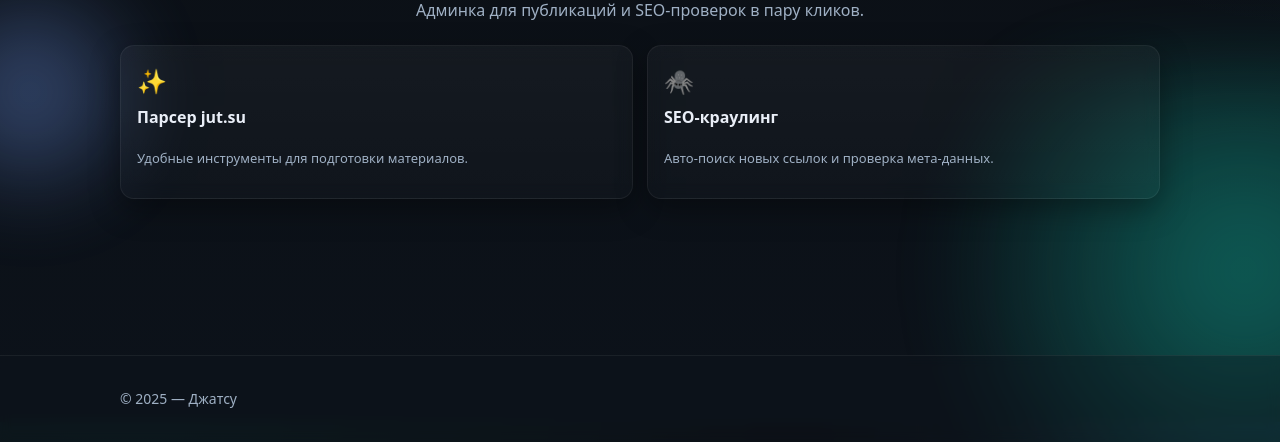
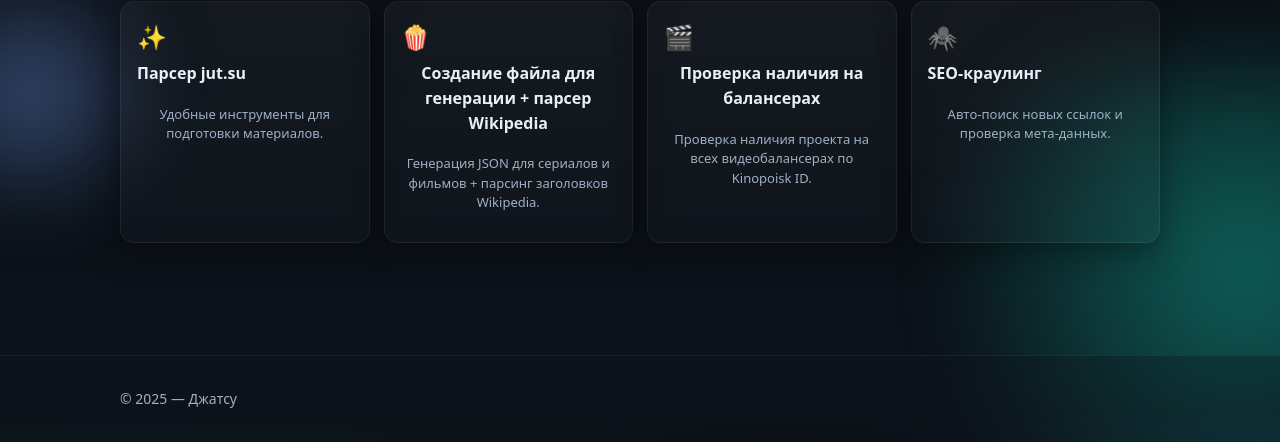
Before and after one commit to Flowi246/Super-Adminka, a plain HTML site: page index.html in a window 1280 px wide. Shown: the part 378-820 px from the top of the page. Drawn offline with Linux system fonts and the light colour scheme.

Commit message:
Update index.html

```diff
--- a/index.html
+++ b/index.html
@@ -46,13 +46,27 @@
           <div class="tile-title">Парсер jut.su</div>
           <p class="tile-text">Удобные инструменты для подготовки материалов.</p>
         </a>
+<a class="tile" href="project-tools.html">
+  <div class="tile-icon">🍿</div>
+  <div class="tile-title">Создание файла для генерации + парсер Wikipedia</div>
+  <p class="tile-text">Генерация JSON для сериалов и фильмов + парсинг заголовков Wikipedia.</p>
+</a>
 
-        <a class="tile" href="SEO-Crawler.html">
+
+        <a class="tile" href="availability.html">
+  <div class="tile-icon">🎬</div>
+  <div class="tile-title">Проверка наличия на балансерах</div>
+  <p class="tile-text">Проверка наличия проекта на всех видеобалансерах по Kinopoisk ID.</p>
+</a>
+   <a class="tile" href="SEO-Crawler.html">
           <div class="tile-icon">🕷️</div>
           <div class="tile-title">SEO-краулинг</div>
           <p class="tile-text">Авто-поиск новых ссылок и проверка мета-данных.</p>
         </a>
       </section>
+
+
+
 
     </div>
   </main>
```
